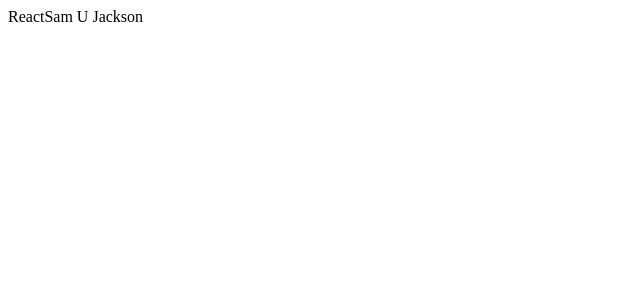
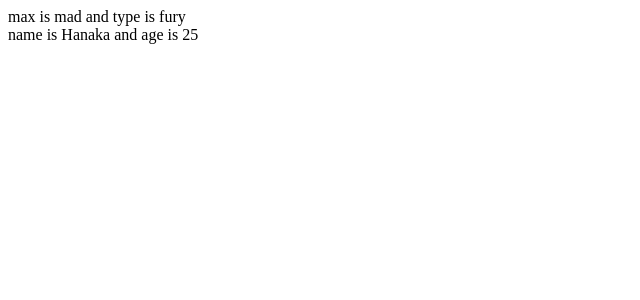
Before and after one commit to hridoymahmud71/first_react_app, a React (Create React App) app: page / in a window 1280 px wide. Shown: the top 300 px of the page, without its empty margins (0-640 px from the left). Built offline with nearby package versions, Linux system fonts and the light colour scheme.

Commit message:
Sun, Nov 24, 2019  6:21:57 PM

```diff
--- a/src/App.js
+++ b/src/App.js
@@ -1,15 +1,17 @@
-import React,{Component} from 'react';
-import { directive } from '@babel/types';
+import React, { Component } from 'react';
+import  Component1 from './functional/component1'
+import  Container1 from './container/container1'
 
 
-class  App extends Component {
 
-  render(){
-    const name = 'Sam U Jackson';
-    return(
+class App extends Component {
+
+  render() {
+
+    return (
       <div className="App">
-          React
-          {name}
+       <Container1 nick="fury" max="mad" />
+        <Component1 name="Hanaka" age="25"/>
       </div>
     );
   }
--- /dev/null
+++ b/src/container/container1.js
@@ -0,0 +1,15 @@
+import React, { Component } from 'react'
+
+class Container1 extends Component {
+    render() {
+        return (
+            <div>
+                max is  {this.props.max} and type is {this.props.nick}
+            </div>
+        );
+    }
+}
+
+
+
+export default Container1;
--- /dev/null
+++ b/src/functional/component1.js
@@ -0,0 +1,9 @@
+import React from 'react'
+
+const Component1 = props => (
+    <div>
+        name is  {props.name} and age is {props.age}
+    </div>
+);
+
+export default Component1;
```
